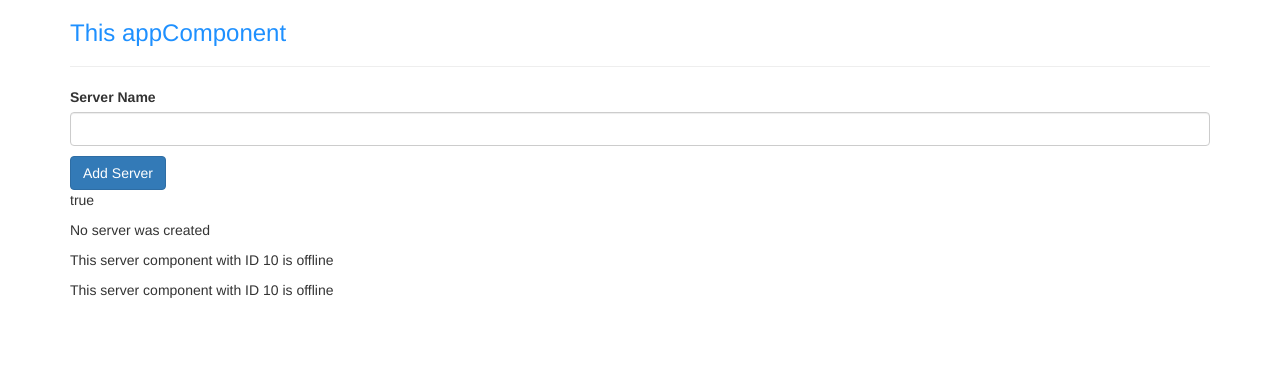
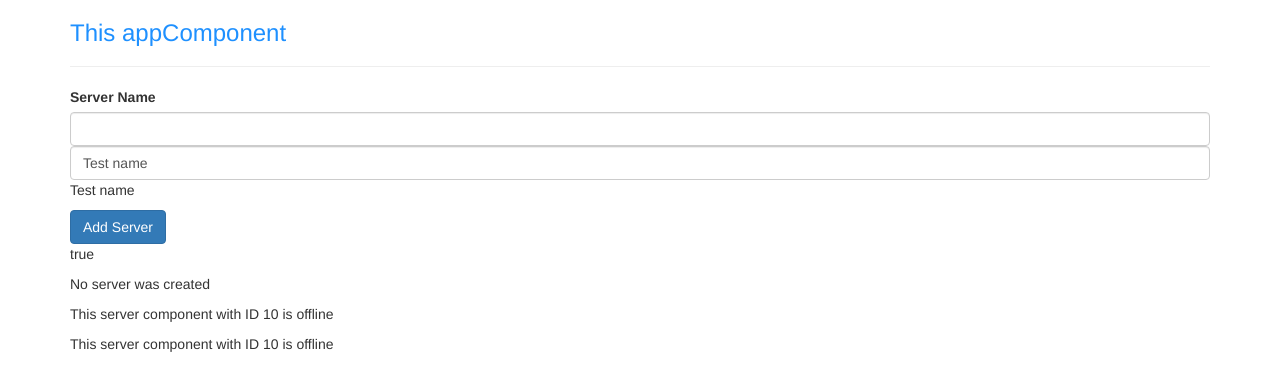
Before and after one commit to quanhieu/angular-Bootcamp, an Angular app: page / in a window 1280 px wide. Shown: the top 390 px of the page. Built offline with nearby package versions, Linux system fonts and the light colour scheme.

Commit message:
33. Two way databinding

```diff
--- a/src/app/app.module.ts
+++ b/src/app/app.module.ts
@@ -1,5 +1,6 @@
 import { BrowserModule } from '@angular/platform-browser';
 import { NgModule } from '@angular/core';
+import { FormsModule } from '@angular/forms';
 
 import { AppComponent } from './app.component';
 import { ServerComponent } from './server/server.component';
@@ -13,6 +14,7 @@ import { ServersComponent } from './servers/servers.component';
   ],
   imports: [
     BrowserModule,
+    FormsModule,
   ],
   providers: [],
   bootstrap: [AppComponent]
--- a/src/app/servers/servers.component.html
+++ b/src/app/servers/servers.component.html
@@ -3,6 +3,11 @@
   type="text"
   class="form-control"
   (input)="onUpdateServerName($event)"
+>
+<input
+  type="text"
+  class="form-control"
+  [(ngModel)]="serverName"
 >
 <p>{{ serverName }}</p>
 <button
--- a/src/app/servers/servers.component.ts
+++ b/src/app/servers/servers.component.ts
@@ -14,7 +14,7 @@ import { Component, OnInit } from '@angular/core';
 export class ServersComponent implements OnInit {
   allowNewServer = false;
   serverCreationStatus = "No server was created";
-  serverName = "";
+  serverName = "Test name";
 
   constructor() {
     setTimeout(() => {
```
